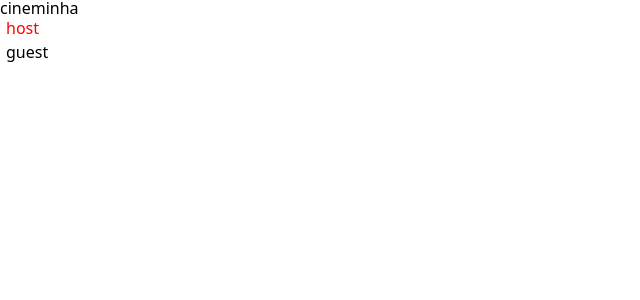
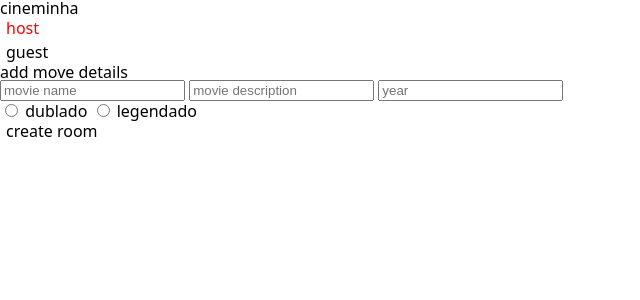
Before and after one commit to jlucashoffman/cineminha, a SvelteKit app: page / in a window 1280 px wide. Both pictures are taken after a click on the button "host". Shown: the top 300 px of the page, without its empty margins (0-640 px from the left). Built offline with nearby package versions, Linux system fonts and the light colour scheme; a web font is replaced by a local one.

Commit message:
feat: add room creation form for host users in lobby page

```diff
--- /dev/null
+++ b/src/lib/layouts/lobby/roomCreation.svelte
@@ -0,0 +1,13 @@
+<form id="room_creation">
+    <p>add move details</p>
+    <input type="text" name="name" placeholder="movie name">
+    <input type="text" name="description" placeholder="movie description">
+    <input type="number" name="year" placeholder="year">
+    <div id="movie_toggle_audio">
+        <input type="radio" name="audio" id="room_creation_audio_dub" value="dub">
+        <label for="room_creation_audio_dub">dublado</label>
+        <input type="radio" name="audio" id="room_creation_audio_leg" value="leg">
+        <label for="room_creation_audio_leg">legendado</label>
+    </div>
+    <button type="submit">create room</button>
+</form>
--- a/src/routes/+page.svelte
+++ b/src/routes/+page.svelte
@@ -1,5 +1,6 @@
 <script lang="ts">
     import CodeSolicitation from "$lib/layouts/lobby/codeSolicitation.svelte";
+    import RoomCreation from "$lib/layouts/lobby/roomCreation.svelte";
     import UserRoleSelection from "$lib/layouts/lobby/userRoleSelection.svelte";
     import { controller } from "$lib/types/store.svelte";
 </script>
@@ -7,6 +8,7 @@
 <main>
     <UserRoleSelection />
     {#if controller.lobbyUserRole == "guest"}
-    <CodeSolicitation />
-    {/if}
+    <CodeSolicitation /> {/if}
+    {#if controller.lobbyUserRole == "host"}
+    <RoomCreation /> {/if}
 </main>
```
